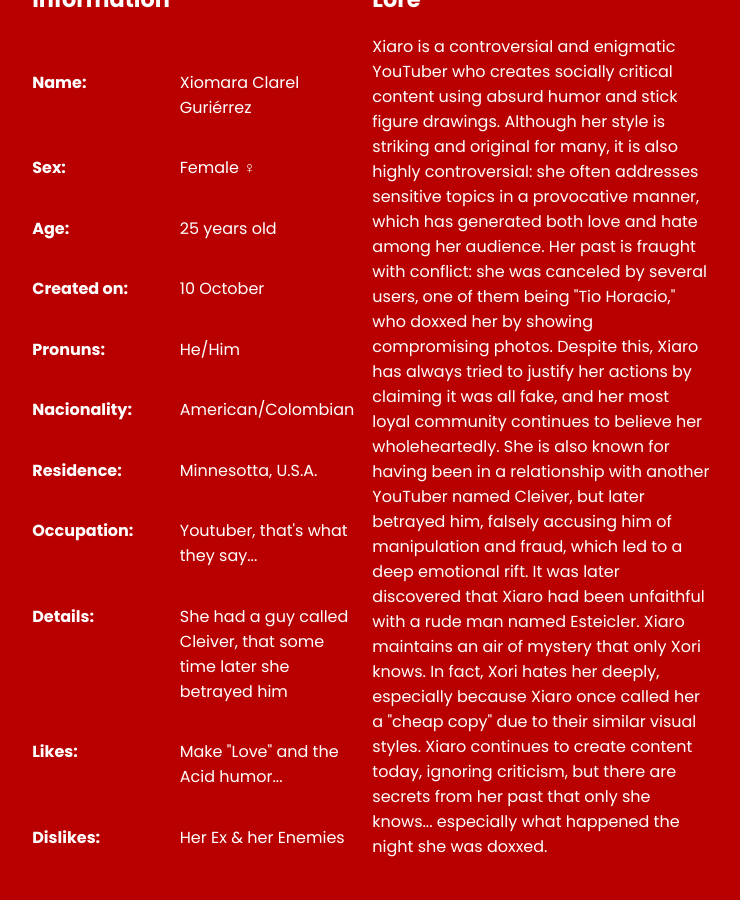
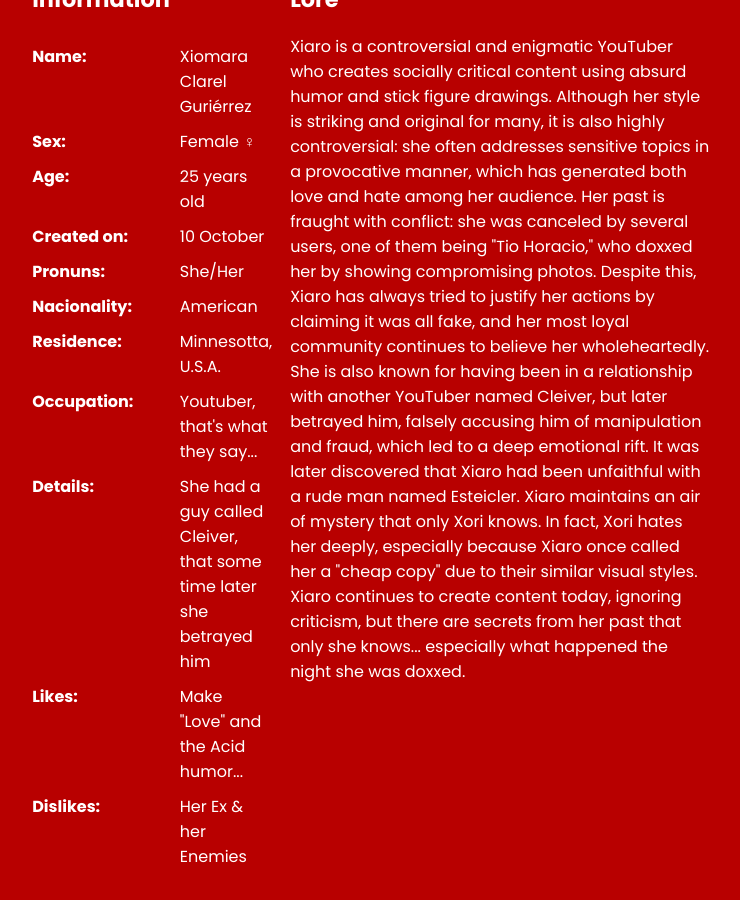
Before and after one commit to dinoki-0n/blindfoldchannel, a Jekyll site: the page built from characters/x.html, in a window 1280 px wide and 900 px high, scrolled down 629 px. Shown: the whole window, without its empty margins (269-1009 px from the left). Built offline with Jekyll 4.4.1, drawn with Linux system fonts in a browser that asks for light colours; comment, search, counter and statistics services are not loaded.

Commit message:
Update x.html

```diff
--- a/characters/x.html
+++ b/characters/x.html
@@ -20,8 +20,8 @@
   <span><b>Sex: </b></span><span>Female ♀<br></span>
   <span><b>Age: </b></span><span>25 years old<br></span>
   <span><b>Created on: </b></span><span>10 October<br></span>
-  <span><b>Pronuns: </b></span><span>He/Him<br></span>
-  <span><b>Nacionality: </b></span><span>American/Colombian<br></span>
+  <span><b>Pronuns: </b></span><span>She/Her<br></span>
+  <span><b>Nacionality: </b></span><span>American<br></span>
   <span><b>Residence: </b></span><span>Minnesotta, U.S.A.<br></span>
   <span><b>Occupation: </b></span><span>Youtuber, that's what they say...<br></span>
   <span><b>Details: </b></span><span>She had a guy called Cleiver, that some time later she betrayed him<br></span>
```
